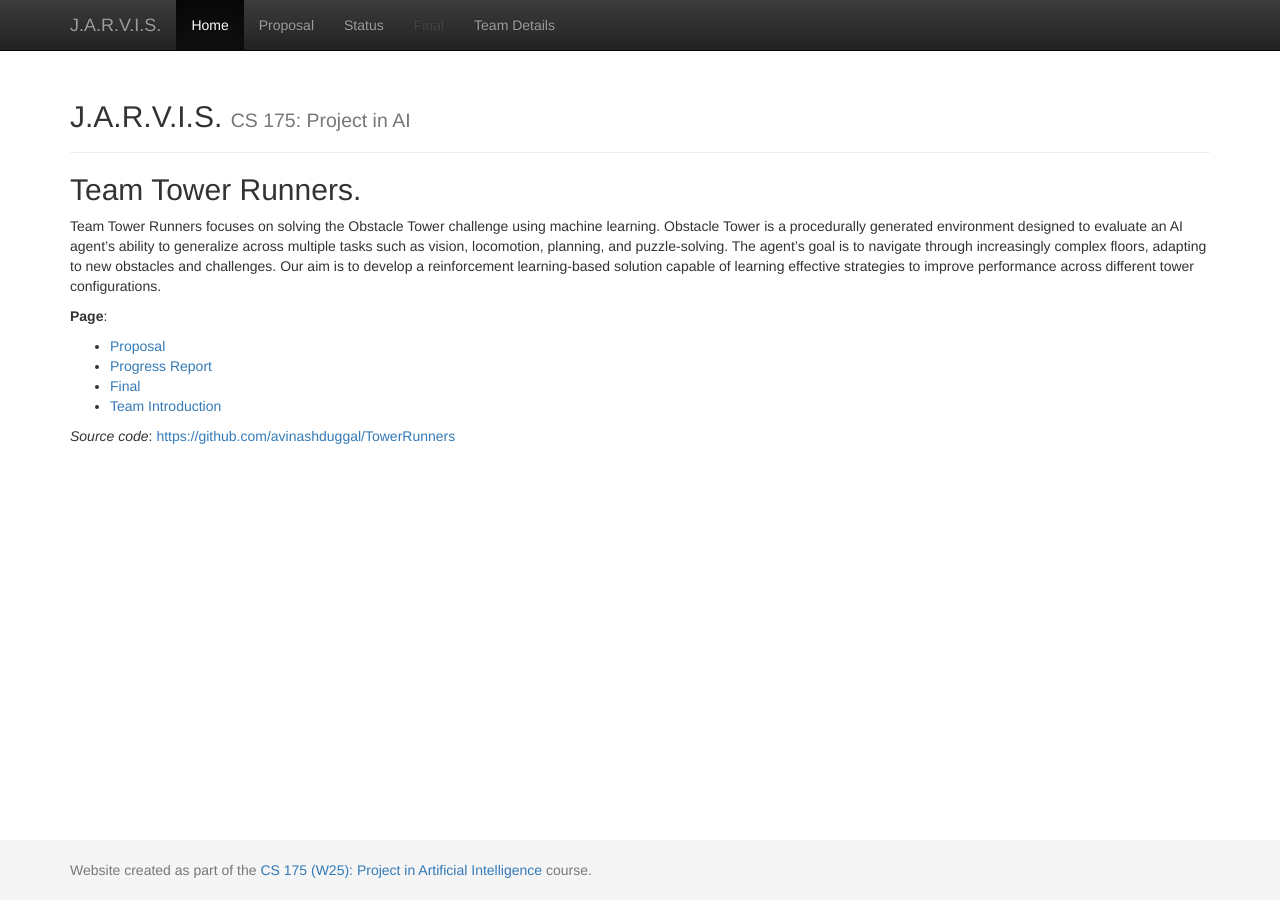
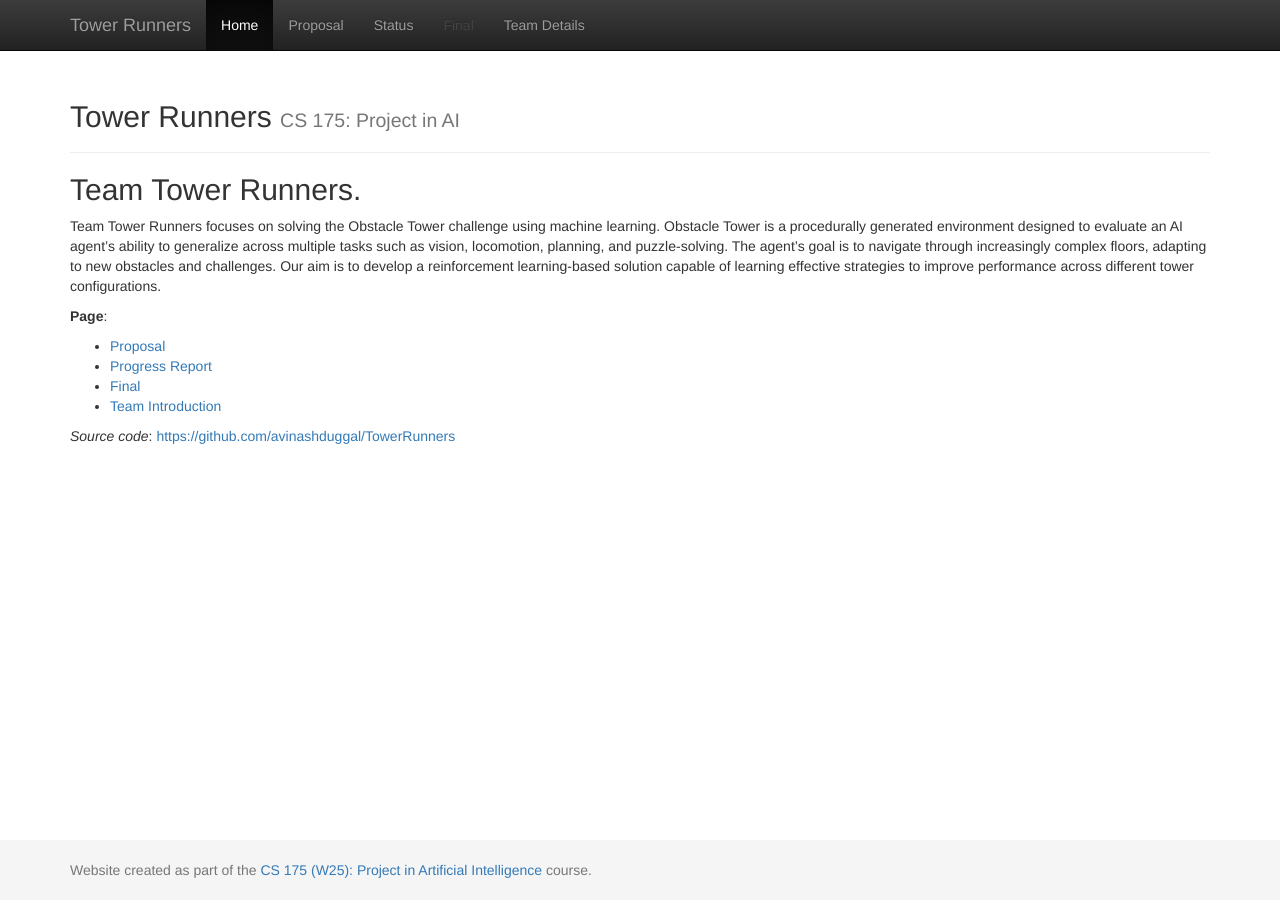
Before and after one commit to avinashduggal/TowerRunners, a Jekyll site: the page built from docs/index.md, in a window 1280 px wide. Built offline with Jekyll 4.4.1, drawn with Linux system fonts in a browser that asks for light colours.

Commit message:
Update _config.yml

```diff
--- a/docs/_config.yml
+++ b/docs/_config.yml
@@ -1,7 +1,7 @@
 ###########
 # site.title
 
-title:    'J.A.R.V.I.S.'
+title:    'Tower Runners'
 subtitle: 'CS 175: Project in AI'
 
 
```
